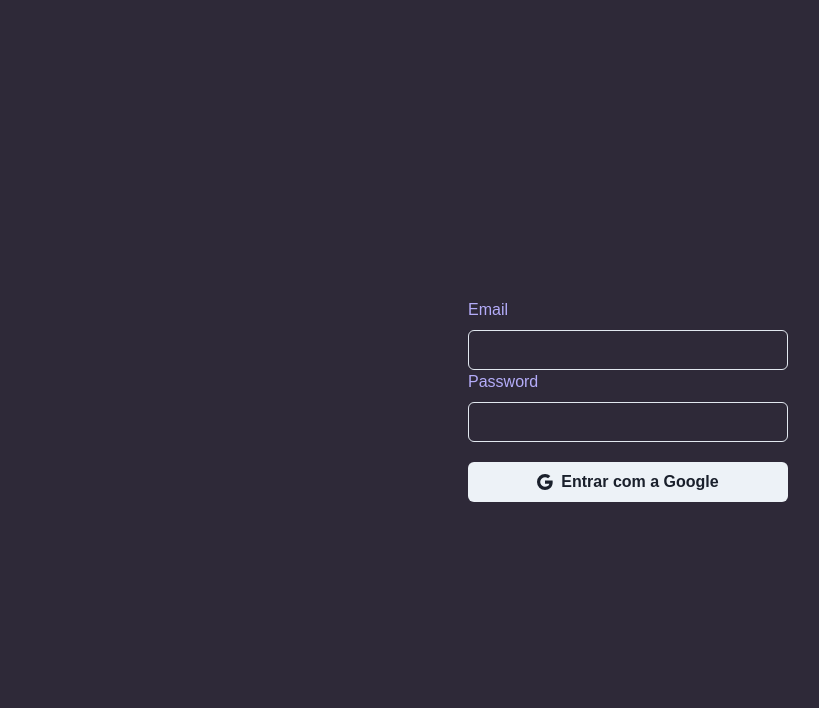
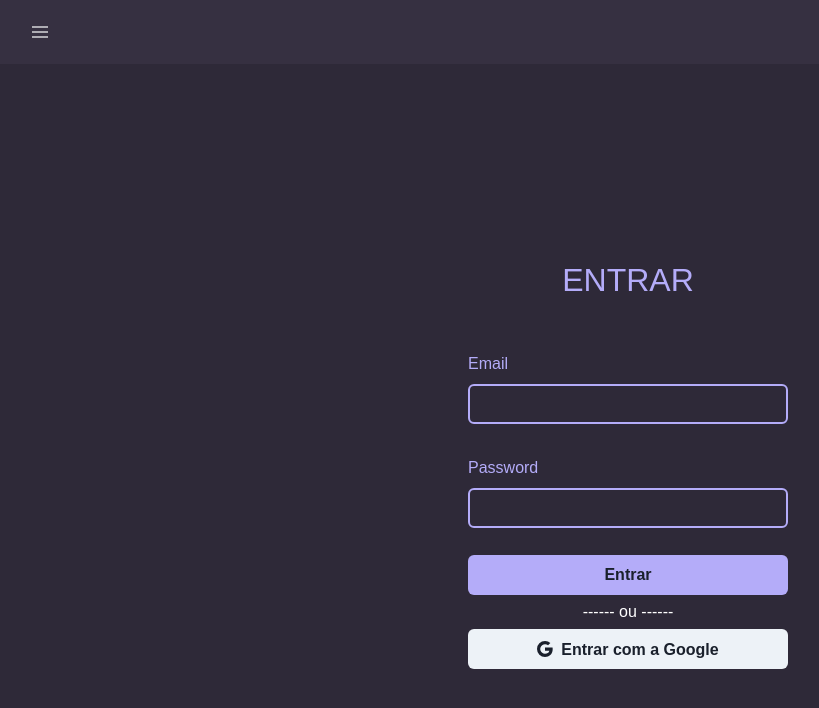
Before and after one commit to Aristidesmiguel/My-tasks, a React (Vite) app: page /sign-in in a window 1280 px wide. Shown: the top 708 px of the page, without its empty margins (12-831 px from the left). Built offline with nearby package versions, Linux system fonts and the light colour scheme; no server answers.

Commit message:
tela de login atualizado

```diff
--- a/src/shared/components/Header/index.tsx
+++ b/src/shared/components/Header/index.tsx
@@ -3,7 +3,7 @@ import "./index.css";
 import { ROUTES } from "../../utils";
 
 type DashboardHeaderProps = {
-  onOpen: () => void
+  onOpen?: () => void
 }
 
 export const DashboardHeader = ({onOpen}: DashboardHeaderProps) => {
--- a/src/shared/pages/EditTasks/index.tsx
+++ b/src/shared/pages/EditTasks/index.tsx
@@ -14,7 +14,6 @@ import { FaRegEdit } from "react-icons/fa";
 
 import editTasks from "./EditTasks.module.css";
 import dataBase from "../../server/bancoDeDados";
-import { chave } from "../AddTasks";
 import { ITarefa, ToastStatus } from "../../utils";
 
 export const TasksEdit = () => {
@@ -63,7 +62,7 @@ export const TasksEdit = () => {
     const taskToUpdate = tasks.find((tarefa) => tarefa.id === selectedTaskId);
     if (taskToUpdate) {
       const updatedTask = { ...taskToUpdate, title: inputValue.trim() };
-      await dataBase.editarTarefa(chave, updatedTask)
+      await dataBase.editarTarefa(updatedTask)
       setTasks(
         tasks.map((task) =>
           task.id === selectedTaskId
--- a/src/shared/pages/SignIn/index.tsx
+++ b/src/shared/pages/SignIn/index.tsx
@@ -1,21 +1,44 @@
-import { Box, Button, FormControl, FormLabel, Input } from '@chakra-ui/react'
-import { useNavigate } from 'react-router-dom';
-import { BsGoogle } from 'react-icons/bs'
-
-import { useAuth } from '../../hooks';
-import { } from 'firebase/auth';
-
+import {
+  Box,
+  Button,
+  FormControl,
+  FormLabel,
+  Input,
+  Text,
+  Flex,
+  Drawer,
+  DrawerOverlay,
+  DrawerContent,
+  DrawerHeader,
+  DrawerCloseButton,
+  DrawerBody,
+} from "@chakra-ui/react";
+import { useNavigate } from "react-router-dom";
+import { BsGoogle } from "react-icons/bs";
+import { useAuth } from "../../hooks";
+import {} from "firebase/auth";
+import { DashboardHeader, Menu } from "../../components";
+import "./style.css";
+import { useState } from "react";
 export const SignIn = () => {
   const navigate = useNavigate();
+  const [isOpenM, setIsOpen] = useState(false);
+
+  const onCloseM = () => {
+    setIsOpen(false);
+  };
+  const onOpenM = () => {
+    setIsOpen(true);
+  };
 
   const { loginWithGoogle } = useAuth();
 
   const handleLogin = async () => {
     try {
       await loginWithGoogle();
-      navigate("/find-task")
+      navigate("/find-task");
     } catch (error) {
-      console.error('Erro no login:', error);
+      console.error("Erro no login:", error);
     }
   };
 
@@ -25,24 +48,67 @@ export const SignIn = () => {
   }; */
 
   return (
-    <Box h={"100vh"} display={"flex"} w={"100%"} alignItems={"center"} justifyContent={"center"}>
+    <>
+      <DashboardHeader onOpen={onOpenM}></DashboardHeader>
+      <Box
+        h={"100vh"}
+        display={"flex"}
+        w={"100%"}
+        alignItems={"center"}
+        justifyContent={"center"}
+      >
+        <Flex flexDir={"column"} alignItems={"center"} gap={"1rem"}>
+          <Box>
+            <Text
+              as={"h1"}
+              color={"#B4ACF9"}
+              fontSize={"2rem"}
+              textTransform={"uppercase"}
+            >
+              Entrar
+            </Text>
+          </Box>
           <form action="" /* onSubmit={handleSubmit} */ style={{ width: 320 }}>
-        <FormControl>
-          <FormLabel>Email</FormLabel>
-          <Input type='email' />
+            <FormControl className="fromControl">
+              <FormLabel >Email</FormLabel>
+              <Input type="email" />
               {/* <FormHelperText>We'll never share your email.</FormHelperText> */}
             </FormControl>
-        <FormControl>
+            <FormControl className="fromControl">
               <FormLabel>Password</FormLabel>
-          <Input type='password' />
+              <Input type="password" />
               {/* <FormHelperText>We'll never share your email.</FormHelperText> */}
             </FormControl>
             <FormControl mt={5}>
-          <Button type='button' onClick={handleLogin} leftIcon={<BsGoogle />} w={"full"}>
+              <Box display={'flex'} flexDir={'column'} alignItems={'center'} justifyContent={'space-around'}  h={'120px'} >
+                <Button bgColor={"#B4ACF9"} color={"none"} w={"20em"}>
+                  Entrar
+                </Button>
+                    <Text>------ ou ------</Text>
+                <Button
+                  type="button"
+                  onClick={handleLogin}
+                  leftIcon={<BsGoogle />}
+                  w={"full"}
+                >
                   Entrar com a Google
                 </Button>
+              </Box>
             </FormControl>
           </form>
+        </Flex>
       </Box>
-  )
-}
+      <Drawer placement="left" onClose={onCloseM} isOpen={isOpenM}>
+        <DrawerOverlay />
+        <DrawerContent style={{ background: "#B4ACF9" }}>
+          <DrawerHeader>
+            <DrawerCloseButton />
+          </DrawerHeader>
+          <DrawerBody>
+            <Menu />
+          </DrawerBody>
+        </DrawerContent>
+      </Drawer>
+    </>
+  );
+};
--- a/src/shared/pages/SignIn/style.css
+++ b/src/shared/pages/SignIn/style.css
@@ -0,0 +1,19 @@
+#cabeca .addTasks, .profile {
+    display: none;
+}
+
+
+#cabeca {
+    margin: 0;
+}
+
+.fromControl input {
+    border: 2px solid #B4ACF9;
+    color: white;
+    outline: #b4acf9a6;
+}
+
+.fromControl {
+    margin-top: 2em;
+    margin-bottom: 1.5em;
+}
--- a/src/shared/server/bancoDeDados.ts
+++ b/src/shared/server/bancoDeDados.ts
@@ -9,7 +9,7 @@ async function salvarTarefa(valorDoItem: ITarefa): Promise<string> {
   return docRef.id;
 }
 
-async function editarTarefa(nomeDaChave: string, tarefaEditado: ITarefa) {
+async function editarTarefa(tarefaEditado: ITarefa) {
   /* try {
     const elementos = buscarTarefas(nomeDaChave);
     if (!Array.isArray(elementos)) {
```
Lines whose indentation alone changed are shown as unchanged.
